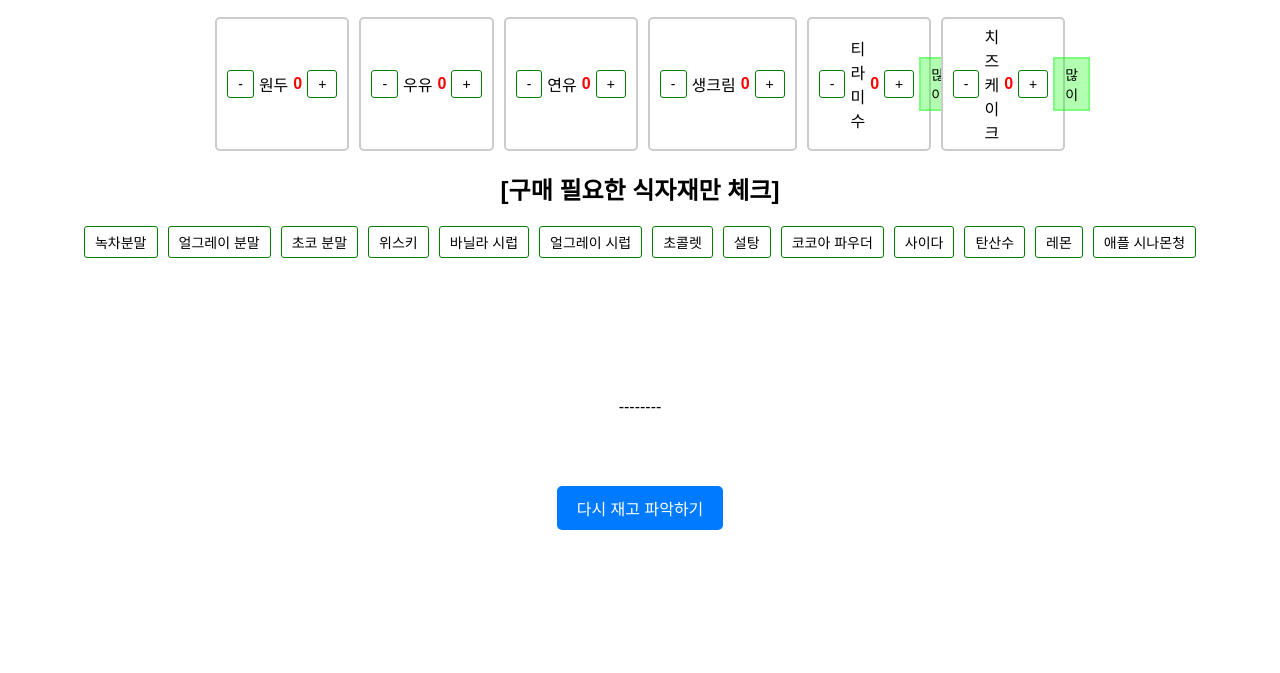
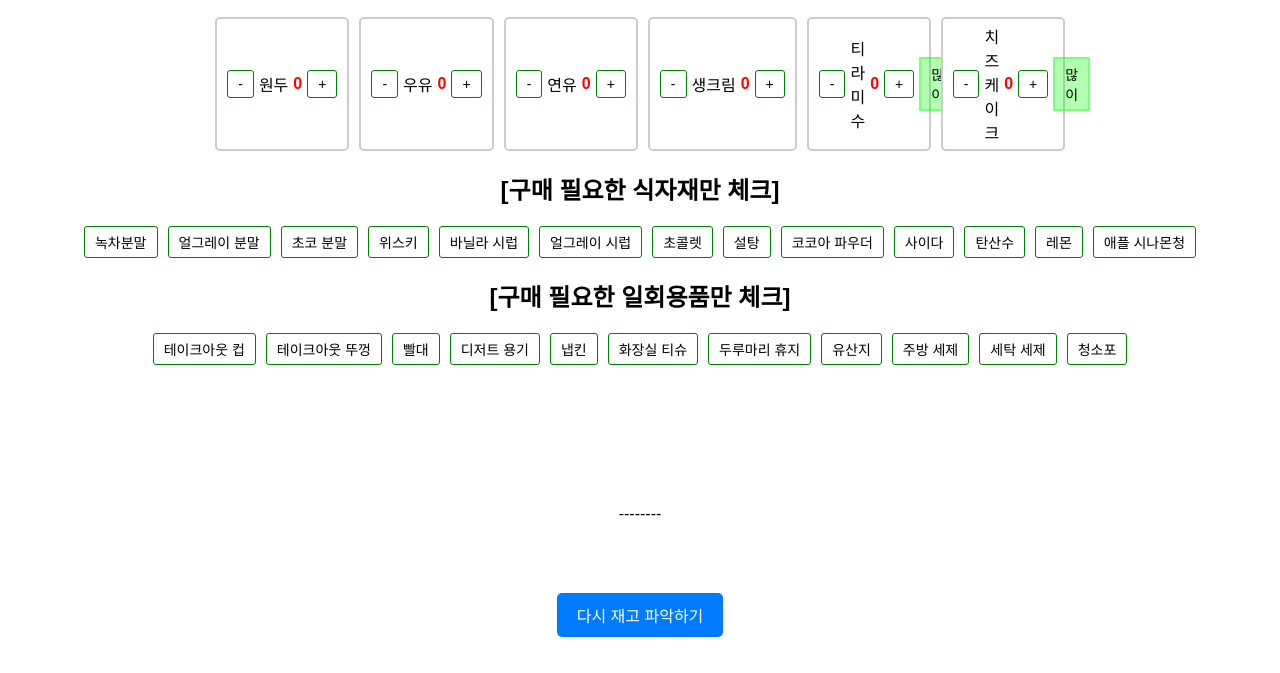
Before and after one commit to Hoonbob/Midtempo-Close-checklist, a plain HTML site: page index.html in a window 1280 px wide. Shown: the part 127-800 px from the top of the page. Drawn offline with Linux system fonts and the light colour scheme.

Commit message:
Add files via upload

```diff
--- a/index.html
+++ b/index.html
@@ -133,6 +133,23 @@
         </div>
     </div>
 
+    <div class="section">
+        <h2>[구매 필요한 일회용품만 체크]</h2>
+        <div class="button-group">
+            <button class="button" id="테이크아웃컵" onclick="toggleActive('테이크아웃컵')">테이크아웃 컵</button>
+            <button class="button" id="테이크아웃뚜껑" onclick="toggleActive('테이크아웃뚜껑')">테이크아웃 뚜껑</button>
+            <button class="button" id="빨대" onclick="toggleActive('빨대')">빨대</button>
+            <button class="button" id="디저트용기" onclick="toggleActive('디저트용기')">디저트 용기</button>
+            <button class="button" id="냅킨" onclick="toggleActive('냅킨')">냅킨</button>
+            <button class="button" id="화장실티슈" onclick="toggleActive('화장실티슈')">화장실 티슈</button>
+            <button class="button" id="두루마리휴지" onclick="toggleActive('두루마리휴지')">두루마리 휴지</button>
+            <button class="button" id="유산지" onclick="toggleActive('유산지')">유산지</button>
+            <button class="button" id="주방세제" onclick="toggleActive('주방세제')">주방 세제</button>
+            <button class="button" id="세탁세제" onclick="toggleActive('세탁세제')">세탁 세제</button>
+            <button class="button" id="청소포" onclick="toggleActive('청소포')">청소포</button>
+        </div>
+    </div>
+
     <div id="summary">
         <br><br><br><br><br>--------
     </div>
```
